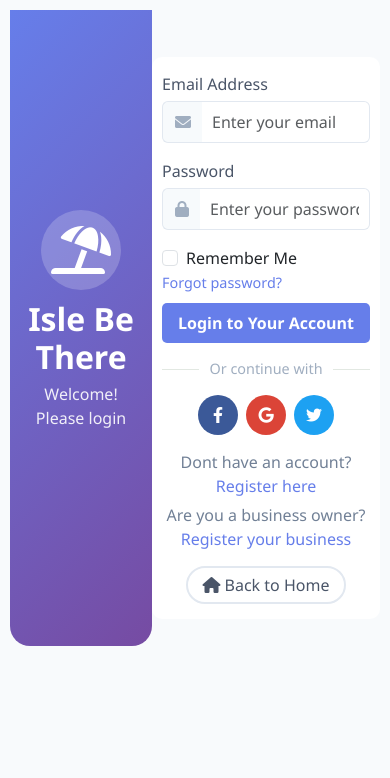
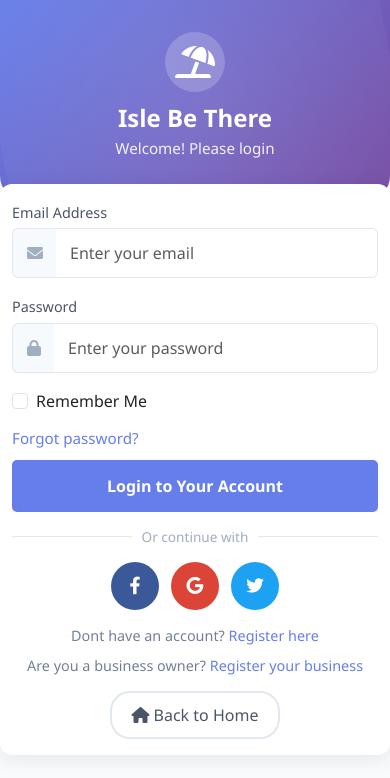
Before and after one commit to ALDR-Solutions/isle-be-there, a Flask app: page /login in a window 390 px wide. Shown: the top 778 px of the page. Run offline with Flask 3, Linux system fonts and the light colour scheme; some libraries are stand-ins or nearby versions.

Commit message:
feat: enhance login UI and add Google OAuth integration

```diff
--- a/App/templates/auth/login.html
+++ b/App/templates/auth/login.html
@@ -128,30 +128,50 @@
             display: none;
             background: linear-gradient(135deg, #667eea 0%, #764ba2 100%);
             color: white;
-            padding: 200px 10px 200px;
+            padding: 40px 20px 30px;
             text-align: center;
-            border-radius: 0 0 20px 20px;
+            border-radius: 0 0 24px 24px;
+            position: relative;
+            overflow: hidden;
+        }
+
+        .mobile-header::before {
+            content: '';
+            position: absolute;
+            width: 200%;
+            height: 200%;
+            background: radial-gradient(circle, rgba(255,255,255,0.1) 0%, transparent 70%);
+            top: -50%;
+            left: -50%;
+            animation: rotate 30s linear infinite;
         }
 
         .mobile-header h1{
-            font-size: 2rem;
-            font-weight: 600;
-            margin-bottom: 5px;
-
+            font-size: 1.75rem;
+            font-weight: 700;
+            margin-bottom: 4px;
+            position: relative;
+            z-index: 1;
         }
 
         .mobile-header p{
             opacity: 0.9;
+            font-size: 0.95rem;
+            position: relative;
+            z-index: 1;
         }
 
         .mobile-header i{
-            font-size: 3rem;
-            margin-bottom: 10px;
+            font-size: 2.5rem;
+            margin-bottom: 12px;
             background-color: rgba(255,255,255,0.2);
-            width: 80px;
-            height: 80px;
-            line-height: 80px;
+            width: 70px;
+            height: 70px;
+            line-height: 70px;
             border-radius: 50%;
+            display: inline-block;
+            position: relative;
+            z-index: 1;
         }
 
         .form-label{
@@ -337,6 +357,7 @@
         @media (max-width: 1000px){
             .split-container{
                 display: block;
+                min-height: 100vh;
             }
 
             .hero-section{
@@ -344,8 +365,10 @@
             }
 
             .form-section{
-                padding: 10px;
+                padding: 0 12px 24px;
                 background: #f8fafc;
+                min-height: auto;
+                display: block;
             }
 
             .mobile-header {
@@ -353,27 +376,113 @@
             }
 
             .login-card{
-                box-shadow: none;
-                padding: 15px;
+                box-shadow: 0 4px 20px rgba(0,0,0,0.08);
+                padding: 24px 20px;
                 background: white;
-                border-radius: 10px;
-                margin-top: 20px;
+                border-radius: 16px;
+                margin-top: -20px;
+                position: relative;
+                z-index: 10;
+                max-width: 100%;
+            }
+
+            .form-control {
+                padding: 12px 14px;
+                font-size: 16px; /* Prevents iOS zoom on focus */
+            }
+
+            .input-group-text {
+                padding: 12px 14px;
+            }
+
+            .btn-login {
+                padding: 14px;
+                font-size: 1rem;
+            }
+
+            .remember-forgot {
+                flex-direction: column;
+                gap: 12px;
+                align-items: flex-start;
+            }
+
+            .forgot-password {
+                font-size: 0.95rem;
+            }
+
+            .social-btn {
+                width: 50px;
+                height: 50px;
+                font-size: 1.1rem;
+            }
+
+            .footer-links p {
+                font-size: 0.9rem;
+                margin-bottom: 8px;
+            }
+
+            .back-home .btn {
+                padding: 10px 20px;
             }
         }
 
         @media (max-width: 576px) {
+            .mobile-header {
+                padding: 32px 16px 24px;
+            }
+
+            .mobile-header h1 {
+                font-size: 1.5rem;
+            }
+
+            .mobile-header i {
+                font-size: 2rem;
+                width: 60px;
+                height: 60px;
+                line-height: 60px;
+            }
+
             .login-card{
-                padding: 15px 10px;
+                padding: 16px 12px;
+                margin-top: -16px;
+                border-radius: 12px;
+            }
 
+            .form-section {
+                padding: 0;
+                min-height: auto;
             }
 
             .social-login{
-                gap: 8px;
+                gap: 12px;
             }
 
             .social-btn{
-                width: 40px;
-                height: 40px;
+                width: 48px;
+                height: 48px;
+            }
+
+            .form-label {
+                font-size: 0.9rem;
+            }
+
+            .divider span {
+                font-size: 0.85rem;
+            }
+        }
+
+        /* Extra small devices */
+        @media (max-width: 375px) {
+            .mobile-header {
+                padding: 24px 12px 20px;
+            }
+
+            .login-card {
+                padding: 14px 10px;
+            }
+
+            .footer-links p {
+                font-size: 0.85rem;
             }
         }
 
@@ -402,13 +511,13 @@
 
         </div>
 
+        <div class="mobile-header">
+            <i class="fas fa-umbrella-beach"></i>
+            <h1>Isle Be There</h1>
+            <p>Welcome! Please login</p>
+        </div>
+
         <div class="form-section">
-            <div class="mobile-header">
-                <i class="fas fa-umbrella-beach"></i>
-                <h1>Isle Be There</h1>
-                <p>Welcome! Please login</p>
-            </div>
-
             <div class="login-card">
                 {% with messages = get_flashed_messages(with_categories=true) %}
                     {% if messages %}
@@ -475,7 +584,7 @@
 
                 <div class="social-login">
                     <a href="#" class="social-btn facebook"><i class="fab fa-facebook-f"></i></a>
-                    <a href="#" class="social-btn google"><i class="fab fa-google"></i></a>
+                    <a href="{{ url_for('auth.google_login')}}" class="social-btn google"><i class="fab fa-google"></i></a>
                     <a href="#" class="social-btn twitter"><i class="fab fa-twitter"></i></a>
                 </div>
 
--- a/App/views/auth.py
+++ b/App/views/auth.py
@@ -51,6 +51,28 @@ def login():
                 return redirect(url_for(next_url or "main.index"))
 
     return render_template("auth/login.html", form=form, next=next_url)
+
+@auth_views.route('/login/google')
+def google_login():
+    # Redirect user to Google's login page via Supabase
+    # redirectTo must match your 'Site URL' or 'Redirect URLs' in Supabase settings
+    res = supabase.auth.sign_in_with_oauth({
+        "provider": "google",
+        "options": {
+            "redirect_to": "http://127.0.0.1:8080/auth/callback"
+        }
+    })
+    return redirect(res.url)
+
+@auth_views.route('/auth/callback')
+def auth_callback():
+    # Supabase handles the session via cookies/tokens automatically
+    # if using the Supabase Auth Helpers or JS client.
+    # For a pure Flask backend, you may need to exchange the 'code' for a session.
+    code = request.args.get('code')
+    if code:
+        supabase.auth.exchange_code_for_session(code)
+    return redirect(url_for("main.index"))
 
 @auth_views.route("/logout")
 @login_required
```
Also changed, not shown: App/templates/base.html (+4 -4 lines).
